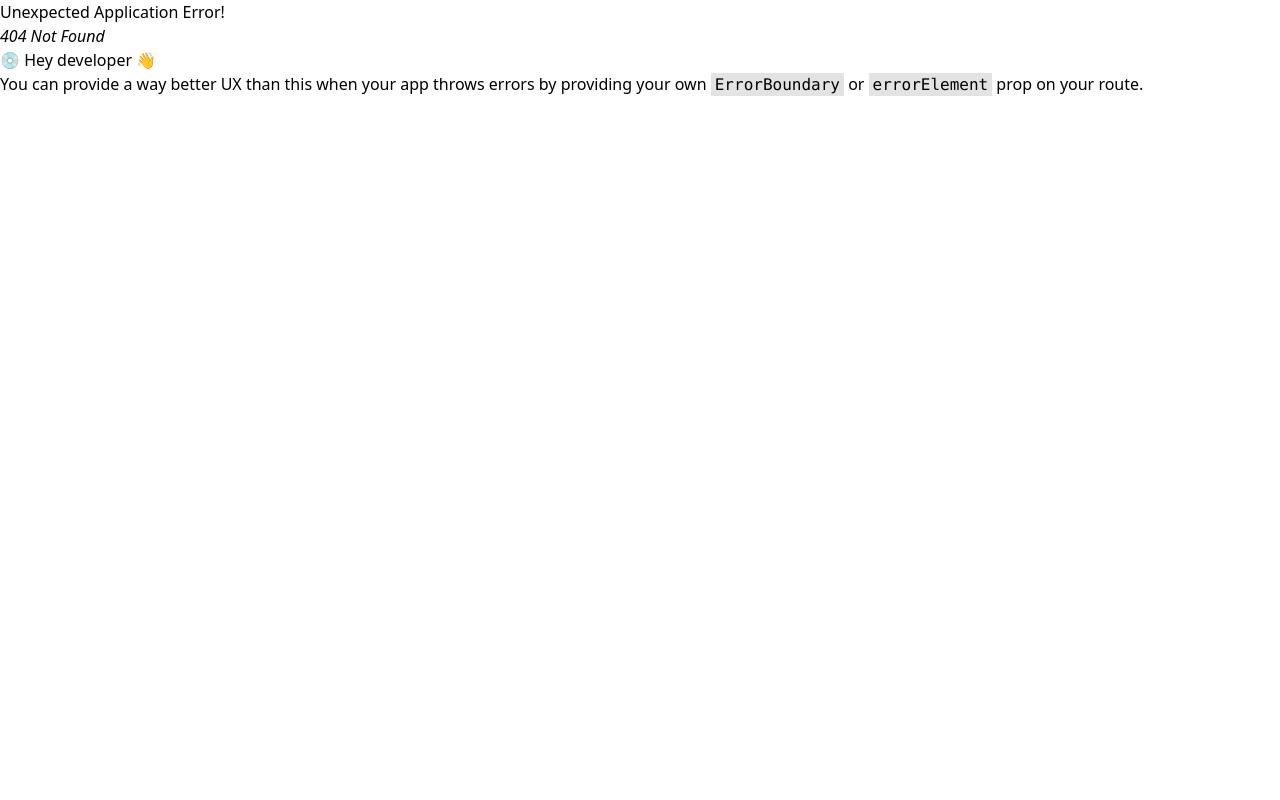
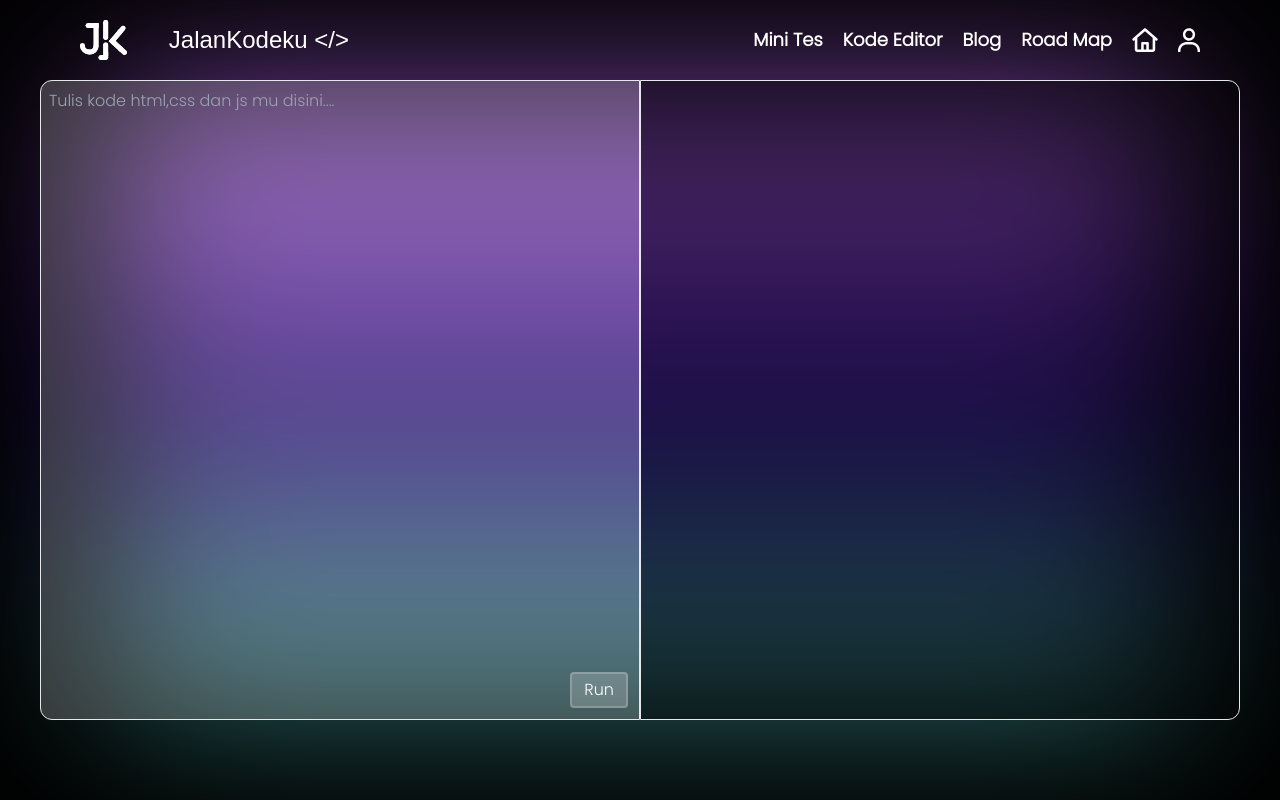
Before and after one commit to anantariskys/Project-DAP, a React app: page /kodeEditor in a window 1280 px wide. Before the commit this address had no page. Built offline with nearby package versions, Linux system fonts and the light colour scheme; the HTML template or start-up script is replaced by a standard one; a web font is replaced by a local one; what tailwindcss-animated would draw is missing.

Commit message:
bismillah dan alhamdulillah kode editor done semoga tidak ada revisi

```diff
--- a/src/components/AuthPage/Form.jsx
+++ b/src/components/AuthPage/Form.jsx
@@ -76,13 +76,13 @@ const Form = () => {
   return (
     <div className="text-white flex justify-center  w-full h-full font-Poppins  z-10 items-center lg:px-36  ">
       <div className="h-3/5 md:h-4/5 lg:h-2/4 absolute w-5/6  blur-3xl z-0 ">
-        h<div className="md:absolute relative w-full h-screen md:h-full bg-gradient-to-b from-[#A35ECD] via-[#23016D] to-[#35957E] blur-3xl md:bottom-0 bottom-48 "></div>
+        <div className="md:absolute relative w-full h-screen md:h-full bg-gradient-to-b from-[#A35ECD] via-[#23016D] to-[#35957E] blur-3xl md:bottom-0 bottom-48 "></div>
       </div>
-      <div className="lg:w-[40rem] w-4/5  flex flex-col items-center lg:items-start  z-10 ">
+      <div className="lg:w-[40rem] w-4/5 md:w-3/5  flex flex-col items-center lg:items-start  z-10 ">
         <h1 className={`text-2xl md:text-4xl lg:text-2xl font-semibold mb-2  `}>{isLogin ? "Selamat datang kembali !" : "Pendaftaran Akun"}</h1>
         <p className="text-lg lg:text-base opacity-70 mb-5">{isLogin ? "Masukkan email dan password kamu untuk login ke JalanKodeku." : "Yuk, daftarkan akunmu sekarang juga !"}</p>
-        <div className="lg:w-96 w-full   rounded-3xl ">
-          <div className="flex justify-center text-xl lg:text-base items-center text-center ">
+        <div className="lg:w-96  w-full   rounded-3xl ">
+          <div className="flex justify-center text-base items-center text-center ">
             <h2 onClick={daftarHandler} className={`w-1/2 rounded-tl-3xl py-3  ${isLogin ? "bg-black bg-opacity-40" : " bg-white bg-opacity-20"}`}>
               Daftar
             </h2>
@@ -94,20 +94,20 @@ const Form = () => {
             {isLogin ? (
               <div>
                 <div className="mb-2 ">
-                  <label className="block text-2xl  lg:text-base mb-1 font-medium ">Email</label>
+                  <label className="block text-base mb-1 font-medium ">Email</label>
                   <input
                     value={formData.email}
                     onChange={handleInputChange}
                     type="email"
                     id="email"
                     name="email"
-                    className="w-full px-2 py-1 border lg:text-base md:text-xl text-lg bg-opacity-20 border-opacity-30  bg-white border-white rounded-lg "
+                    className="w-full px-2 py-1 border text-sm lg:text-base md:text-xl text-lg bg-opacity-20 border-opacity-30  bg-white border-white rounded-lg "
                     placeholder="Alamat Email"
                     required
                   />
                 </div>
                 <div className="mb-2">
-                  <label htmlFor="password" className="block text-2xl  lg:text-base mb-1 font-medium ">
+                  <label htmlFor="password" className="block text-base mb-1 font-medium ">
                     Password
                   </label>
                   <div className="relative">
@@ -117,7 +117,7 @@ const Form = () => {
                       type={showPassword ? "text" : "password"}
                       id="password"
                       name="password"
-                      className=" w-full px-2 py-1 border lg:text-base md:text-xl text-lg rounded-lg bg-opacity-20 border-opacity-30  bg-white border-white"
+                      className=" w-full px-2 py-1 border text-sm lg:text-base md:text-xl text-lg rounded-lg bg-opacity-20 border-opacity-30  bg-white border-white"
                       placeholder="Password"
                       required
                     />
@@ -151,33 +151,33 @@ const Form = () => {
             ) : (
               <div>
                 <div className="mb-2 ">
-                  <label className="block text-2xl  lg:text-base mb-1 font-medium ">Nama Lengkap</label>
+                  <label className="block text-base mb-1 font-medium ">Nama Lengkap</label>
                   <input
                     value={registrationData.name}
                     onChange={handleRegistrationInputChange}
                     type="text"
                     id="name"
                     name="name"
-                    className="w-full px-2 py-1 border lg:text-base md:text-xl text-lg bg-opacity-20 border-opacity-30  bg-white border-white rounded-lg "
+                    className="w-full px-2 py-1 border text-sm lg:text-base md:text-xl text-lg bg-opacity-20 border-opacity-30  bg-white border-white rounded-lg "
                     placeholder="Masukkan Nama Lengkap"
                     required
                   />
                 </div>
                 <div className="mb-2 ">
-                  <label className="block text-2xl  lg:text-base mb-1 font-medium ">Email</label>
+                  <label className="block text-base mb-1 font-medium ">Email</label>
                   <input
                     value={formData.email}
                     onChange={handleInputChange}
                     type="email"
                     id="email"
                     name="email"
-                    className="w-full px-2 py-1 border lg:text-base md:text-xl text-lg bg-opacity-20 border-opacity-30  bg-white border-white rounded-lg "
+                    className="w-full px-2 py-1 border text-sm lg:text-base md:text-xl text-lg bg-opacity-20 border-opacity-30  bg-white border-white rounded-lg "
                     placeholder="Alamat Email"
                     required
                   />
                 </div>
                 <div className="mb-2">
-                  <label htmlFor="password" className="block text-2xl  lg:text-base mb-1 font-medium ">
+                  <label htmlFor="password" className="block text-base mb-1 font-medium ">
                     Password
                   </label>
                   <div className="relative">
@@ -187,7 +187,7 @@ const Form = () => {
                       type={showPassword ? "text" : "password"}
                       id="password"
                       name="password"
-                      className=" w-full px-2 py-1 border lg:text-base md:text-xl text-lg rounded-lg bg-opacity-20 border-opacity-30  bg-white border-white"
+                      className=" w-full px-2 py-1 border text-sm lg:text-base md:text-xl text-lg rounded-lg bg-opacity-20 border-opacity-30  bg-white border-white"
                       placeholder="Password"
                       required
                     />
@@ -207,8 +207,8 @@ const Form = () => {
                     Lupa Password?
                   </a>
                 </div>
-                <button type="submit" onClick={handleRegistration} className="w-full bg-[#3E43FB] text-base md:text-2xl lg:text-base   text-white  py-1 rounded-xl hover:bg-blue-800">
-                  Masuk
+                <button type="submit" onClick={handleRegistration} className="w-full bg-[#3E43FB] text-base   text-white  py-1 rounded-xl hover:bg-blue-800">
+                  Daftar
                 </button>
                 <p className="text-sm mt-4 text-center">Atau sambungkan ke</p>
                 <div className="flex gap-6 justify-center ">
--- a/src/components/Footer.jsx
+++ b/src/components/Footer.jsx
@@ -37,8 +37,12 @@ const Footer = () => {
         <div className="lg:flex sm:flex lg:flex-row md:grid md:grid-cols-3 flex-col justify-around w-full  md:gap-4 gap-5">
           <div className="flex flex-col">
             <h1 className="font-bold md:text-2xl text-base">Products</h1>
-            <p className="md:text-base text-xs">Roadmap</p>
-            <p className="md:text-base text-xs">Code editor</p>
+            <Link to='/miniTest'>
+              <p className="md:text-base text-xs">Mini Test</p>
+            </Link>
+            <Link to='/kodeEditor'>
+            <p className="md:text-base text-xs">Kode editor</p>
+            </Link>
             <Link to='/blog'><p className="md:text-base text-xs">Blog</p></Link>
           </div>
           <div className="flex flex-col">
--- a/src/components/Navbar.jsx
+++ b/src/components/Navbar.jsx
@@ -6,14 +6,11 @@ import profile from "../assets/profile.svg";
 import dashboard2 from "../assets/dashboard2.svg";
 import arrow from "../assets/arrow.svg";
 
-import { Link } from 'react-router-dom';
-
+import { Link } from "react-router-dom";
 
 const judul = "JalanKodeku </>";
 
 const Navbar = () => {
-
-
   const [navbar, setNavbar] = useState(false);
   const [hamburger, setHamburger] = useState(false);
   const [active, setActive] = useState(false);
@@ -22,6 +19,12 @@ const Navbar = () => {
       setNavbar(true);
     } else {
       setNavbar(false);
+    }
+  };
+  const handleJumpToSection = () => {
+    const sliderSection = document.getElementById('slider-section');
+    if (sliderSection) {
+      sliderSection.scrollIntoView({ behavior: 'smooth' });
     }
   };
 
@@ -35,23 +38,28 @@ const Navbar = () => {
 
   const navbarStyle = {
     background: navbar ? " linear-gradient(to bottom, rgba(0, 0, 0, 0.4), rgba(0, 0, 0, 1)) " : "transparent",
-
   };
   window.addEventListener("scroll", changeBackground);
   return (
     <>
-      <nav style={navbarStyle} className={`${navbar?'backdrop-blur-xl ':'backdrop-blur-none'} z-50  fixed flex h-[60px] md:h-[80px] w-full justify-between duration-500  ease-in-out   `}>
+      <nav style={navbarStyle} className={`${navbar ? "backdrop-blur-xl " : "backdrop-blur-none"} z-50  fixed flex h-[60px] md:h-[80px] w-full justify-between duration-500  ease-in-out   `}>
         <div className="flex flex-row md:gap-10 gap-2  ">
           <img src={logo} className="h-8 md:h-10 my-auto ml-3 md:ml-5  lg:ml-20 " alt="" />
           <h1 className="text-white  md:text-2xl font-Sarpanch my-auto">{judul}</h1>
         </div>
         <div className=" h-full flex flex-row items-center text-white font-bold font-Poppins gap-5 mr-5 md:mr-20 ">
           <div className="hidden md:flex  text-xs lg:text-lg  md:bottom-0  md:flex-row gap-2 lg:gap-5   ">
+            <Link to='/miniTest'>
             <h1>Mini Tes</h1>
-            <h1>Kode Editor</h1>
+            </Link>
+            <Link to="/kodeEditor">
+              <h1>Kode Editor</h1>
+            </Link>
 
-            <Link to='/blog'><h1>Blog</h1></Link>
-            <h1>Road Map</h1>
+            <Link to="/blog">
+              <h1>Blog</h1>
+            </Link>
+            <h1 onClick={handleJumpToSection} className="cursor-pointer">Road Map</h1>
           </div>
           {/* <div className="relative">
           <input type="text" className="w-full text-white px-4 py-2 border rounded-3xl border-none backdrop-blur-3xl bg-gray-700 p-2 backdrop-brightness-100" name="" />
@@ -59,39 +67,52 @@ const Navbar = () => {
             <img src={search} alt="" />
           </div>
         </div> */}
-          <Link to="/"><img src={home} className="h-6" alt="" /></Link>
-          <Link to="/auth"><img src={profile} className="h-6 " alt="" /></Link>
+          <Link to="/">
+            <img src={home} className="h-6" alt="" />
+          </Link>
+          <Link to="/auth">
+            <img src={profile} className="h-6 " alt="" />
+          </Link>
           <img src={dashboard2} onClick={hamburgerHandler} className={`h-6 block md:hidden ${hamburger ? "rotate-45" : "rotate-0"}  duration-500`} alt="" />
         </div>
       </nav>
-      <div className={` ${hamburger ? "   bg-transparent  backdrop-blur-3xl top-0 mt-20 " : " top-[-500px]  "} fixed  z-50  w-full  md:hidden duration-1000 transition-all ease-in-out`}>
-        <div className="flex justify-start  px-8">
-          <h3 className="text-lg font-bold font-Poppins text-white">Menu</h3>
-        </div>
-        <div className="flex flex-col px-8 w-[90%] gap-y-3 mt-4 border-l-[1px] border-b-[1px] border-r-[1px] mx-auto pb-6 rounded-xl ">
+      <div className={` ${hamburger ? "   bg-transparent  top-0 mt-[60px] " : " top-[-500px]  "} fixed  z-50  w-full  md:hidden duration-1000 transition-all ease-in-out`}>
+        <div className="flex flex-col px-8 w-[90%]  backdrop-blur-3xl gap-y-3  border-l-[1px] border-b-[1px] border-r-[1px] mx-auto pb-6 rounded-xl ">
+          <div className="flex justify-start    px-8">
+            <h3 className="text-lg font-bold font-Poppins text-white">Menu</h3>
+          </div>
           <h1 className="text-base font-semibold font-Poppins text-white border-b-[1px] pb-1">Beranda</h1>
 
           <div className="flex flex-col border-b-[1px] ">
             <div className="flex justify-between">
-              <h1 className="text-base w-full font-semibold font-Poppins text-white mt pb-1" onClick={activeHandler}>
+              <h1 onClick={handleJumpToSection}  className="text-base w-full font-semibold font-Poppins text-white mt pb-1" onClick={activeHandler}>
                 Road Map
               </h1>
               <img onClick={activeHandler} src={arrow} alt="" className={`${active ? "-rotate-180" : "rotate-0"} duration-500 ease-in-out`} />
             </div>
-            <ul className={`transition-max-h duration-300 ease-in-out font-Poppins text-white font-light pl-6 ${active ? 'max-h-80' : 'max-h-0'} overflow-hidden`}>
+            <ul className={`transition-max-h duration-300 ease-in-out font-Poppins text-white font-light pl-6 ${active ? "max-h-80" : "max-h-0"} overflow-hidden`}>
               <li className="before:content-['\2022'] before:w-5 before:h-5 text-base before:mr-2   before:my-auto border-b-[1px] mb-3">Java</li>
               <li className="before:content-['\2022'] before:w-5 before:h-5 text-base before:mr-2   before:my-auto border-b-[1px] mb-3">Python</li>
-              <li className="before:content-['\2022'] before:w-5 before:h-5 text-base before:mr-2   before:my-auto border-b-[1px] mb-3">Frontend</li>
+              <Link to="/roadMap">
+                <li className="before:content-['\2022'] before:w-5 before:h-5 text-base before:mr-2   before:my-auto border-b-[1px] mb-3">Frontend</li>
+              </Link>
               <li className="before:content-['\2022'] before:w-5 before:h-5 text-base before:mr-2   before:my-auto border-b-[1px] mb-3">Backend</li>
               <li className="before:content-['\2022'] before:w-5 before:h-5 text-base before:mr-2   before:my-auto border-b-[1px] mb-3">Cyber Security</li>
               <li className="before:content-['\2022'] before:w-5 before:h-5 text-base before:mr-2   before:my-auto border-b-[1px] mb-3">Android</li>
               <li className="before:content-['\2022'] before:w-5 before:h-5 text-base before:mr-2   before:my-auto border-b-[1px] mb-8">Data Scientist</li>
-
             </ul>
           </div>
-          <Link to='/blog'><h1 className="text-base font-semibold font-Poppins text-white border-b-[1px] pb-1">Blog</h1></Link>
-          <h1 className="text-base font-semibold font-Poppins text-white border-b-[1px] pb-1">Kode Editor</h1>
+          <Link to="/blog">
+            <h1 className="text-base font-semibold font-Poppins text-white border-b-[1px] pb-1">Blog</h1>
+          </Link>
+          <Link to="/kodeEditor">
+            <h1 className="text-base font-semibold font-Poppins text-white border-b-[1px] pb-1">Kode Editor</h1>
+          </Link>
+          <Link to='/miniTest'>
           <h1 className="text-base font-semibold font-Poppins text-white border-b-[1px] pb-1">Mini Tes</h1>
+
+          </Link>
+
         </div>
       </div>
     </>
--- /dev/null
+++ b/src/pages/KodeEditor.jsx
@@ -0,0 +1,54 @@
+import React, { useState } from "react";
+import Navbar from "../components/Navbar";
+import { Link } from "react-router-dom";
+const KodeEditor = () => {
+  const [htmlCode, setHtmlCode] = useState("");
+  const [output, setOutput] = useState("");
+  const [error, setError] = useState(null);
+
+  const handleRunCode = () => {
+    try {
+      // Membuat elemen div baru untuk me-render HTML
+      const tempDiv = document.createElement("div");
+      tempDiv.innerHTML = htmlCode;
+
+      // Mengganti isi output dengan hasil render HTML
+      setOutput(tempDiv.outerHTML);
+      setError(null);
+    } catch (err) {
+      // Menangani kesalahan jika ada
+      setOutput("");
+      setError(err.toString());
+    }
+  };
+
+  return (
+    <div className="bg-black h-screen lg:block flex flex-col justify-center gap-y-3 items-center">
+      <div className="h-3/4 flex items-center justify-center mx-auto my-auto absolute w-5/6 inset-0  blur-3xl z-0 ">
+        <div className="md:absolute relative w-full h-full bg-gradient-to-b from-[#A35ECD] via-[#23016D] to-[#35957E] blur-3xl  "></div>
+      </div>
+      <div className="h-[80px] hidden lg:block">
+        <Navbar></Navbar>
+      </div>
+      <h1 className="z-10 text-white lg:hidden w-4/5 text-center">Maaf Kode Editor hanya bisa diakses di device desktop, mohon gunakan device desktop untuk menggunakan fitur ini !!!</h1>
+      <Link className="z-10" to='/'>
+
+      <button className=" text-white lg:hidden py-1 rounded-lg hover:bg-opacity-40 duration-200 ease-in-out px-3 border-2 border-white border-opacity-20 bg-black bg-opacity-20"> Kembali ke beranda</button>
+      </Link>
+      <div className="lg:flex  h-4/5 z-10 text-white text-base font-Poppins hidden   border-separate px-10">
+        <div className="w-1/2 h-full  relative">
+          <textarea className="w-full h-full bg-opacity-20 bg-white rounded-s-xl rounded-e-none border resize-none  p-2" value={htmlCode} onChange={(e) => setHtmlCode(e.target.value)} placeholder="Tulis kode html,css dan js mu disini...."></textarea>
+         <button className="mt-4 absolute border-2 bg-white bg-opacity-20 hover:bg-opacity-40 duration-200 ease-in-out border-white border-opacity-20 text-white px-3 bottom-3 right-3 py-1  rounded" onClick={handleRunCode}>
+            Run
+          </button>
+        </div>
+
+        <div className="w-1/2 h-full z-10 ">
+          <div className="border h-full overflow-auto rounded-e-xl rounded-s-none bg-opacity-40 bg-black result-section">{error ? <div className="text-red-500">{error}</div> : <div dangerouslySetInnerHTML={{ __html: output }}></div>}</div>
+        </div>
+      </div>
+    </div>
+  );
+};
+
+export default KodeEditor;
--- /dev/null
+++ b/src/pages/MiniTes.jsx
@@ -0,0 +1,9 @@
+import React from 'react'
+
+const MiniTes = () => {
+  return (
+    <div>MiniTes</div>
+  )
+}
+
+export default MiniTes
```
Also changed, not shown: src/router.jsx (+11 -2 lines).
